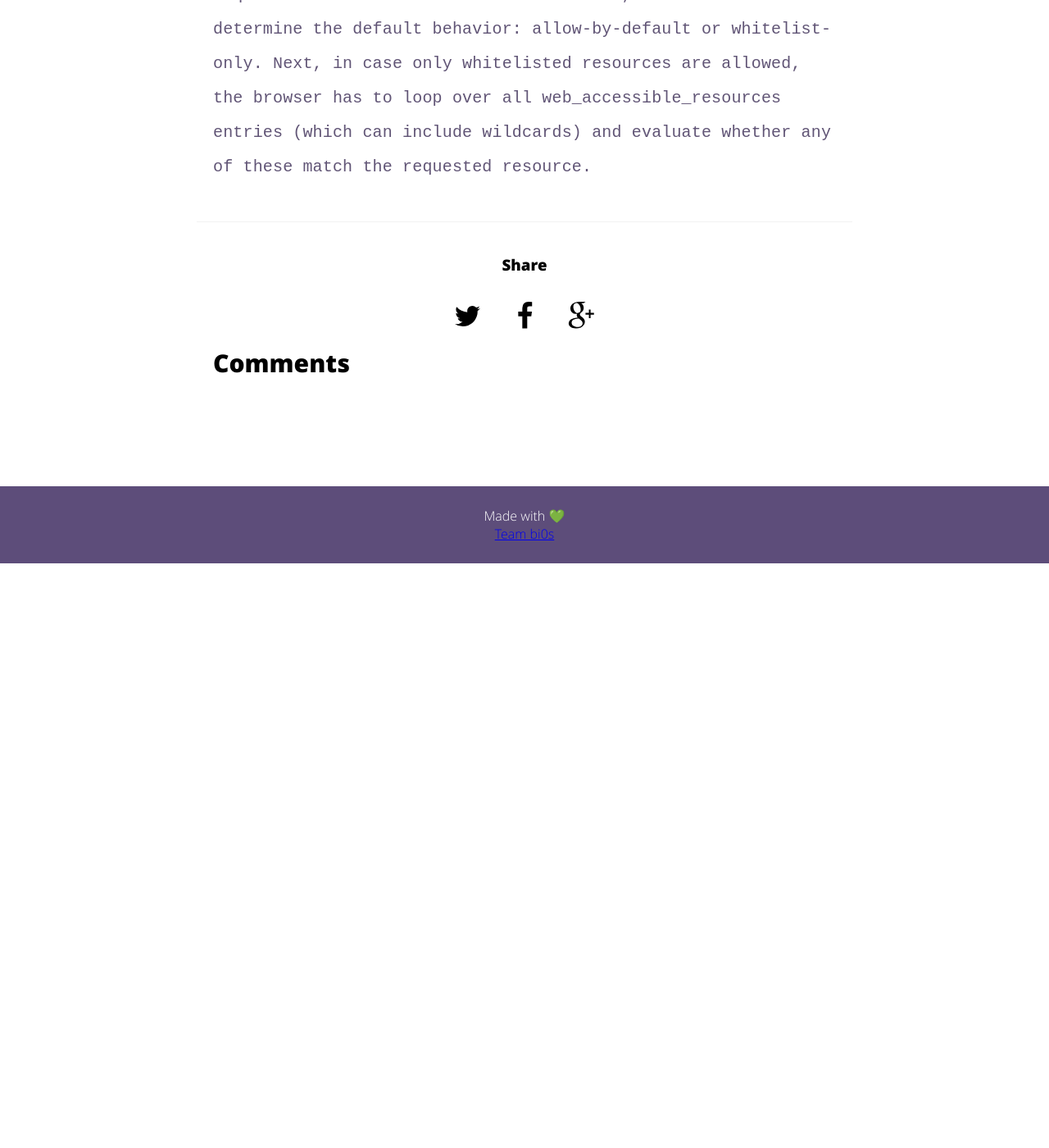
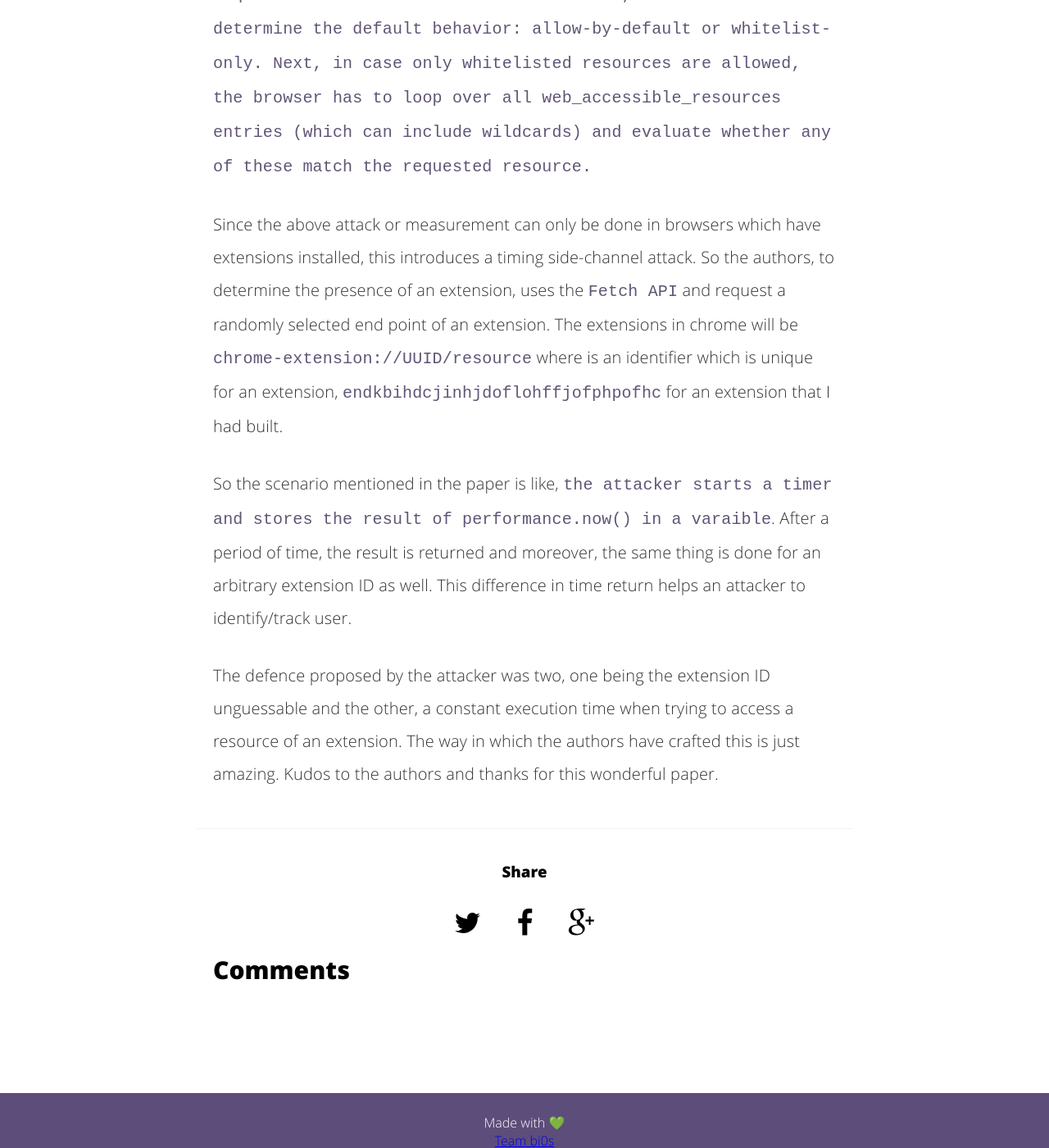
Before and after one commit to g0kkk/blog, a Jekyll site: the page built from _posts/2017-09-23-Associating_Isolated_Browsing_Sessions.md, in a window 1280 px wide and 1400 px high, scrolled down 2796 px. Shown: the whole window at 82% size. Built offline with Jekyll 4.4.1, drawn with Linux system fonts in a browser that asks for light colours; comment, search, counter and statistics services are not loaded; before the commit the page ends 3483 px from its top, so only the background shows below that.

Commit message:
Updating older post

```diff
--- a/_posts/2017-09-23-Associating_Isolated_Browsing_Sessions.md
+++ b/_posts/2017-09-23-Associating_Isolated_Browsing_Sessions.md
@@ -30,3 +30,9 @@ The authors then explore the Threat models of which the first scenario is, user/
 In order to show the Proof of work, the authors make an abstraction of the browser model. There are five conceptual operations of which two are browser-specific operations and the rest are based on the interactions with the host device. Since there were a lot of research on this topic, the authors first mentions about the side-channel attack that can be used to detect the presence of browser extensions which is possible even in incognito mode.
 
 For developing an extension, it is required to define a manifest file that details the properties of the extension. The property `web_accessible_resources` (v1) can be used to indicate which resources are allowed to be accessed from the web. As from the paper, `An important observation that forms the basis for the timing attack is that the browser will always need to evaluate the extension’s manifest to determine whether a requested resource can be accessed. First, the browser has to determine the default behavior: allow-by-default or whitelist-only. Next, in case only whitelisted resources are allowed, the browser has to loop over all web_accessible_resources entries (which can include wildcards) and evaluate whether any of these match the requested resource.`
+
+Since the above attack or measurement can only be done in browsers which have extensions installed, this introduces a timing side-channel attack. So the authors, to determine the presence of an extension, uses the `Fetch API` and request a randomly selected end point of an extension. The extensions in chrome will be `chrome-extension://UUID/resource` where is an identifier which is unique for an extension, `endkbihdcjinhjdoflohffjofphpofhc` for an extension that I had built.
+
+So the scenario mentioned in the paper is like, `the attacker starts a timer and stores the result of performance.now() in a varaible`. After a period of time, the result is returned and moreover, the same thing is done for an arbitrary extension ID as well. This difference in time return helps an attacker to identify/track user.
+
+The defence proposed by the attacker was two, one being the extension ID unguessable and the other, a constant execution time when trying to access a resource of an extension. The way in which the authors have crafted this is just amazing. Kudos to the authors and thanks for this wonderful paper.
```
